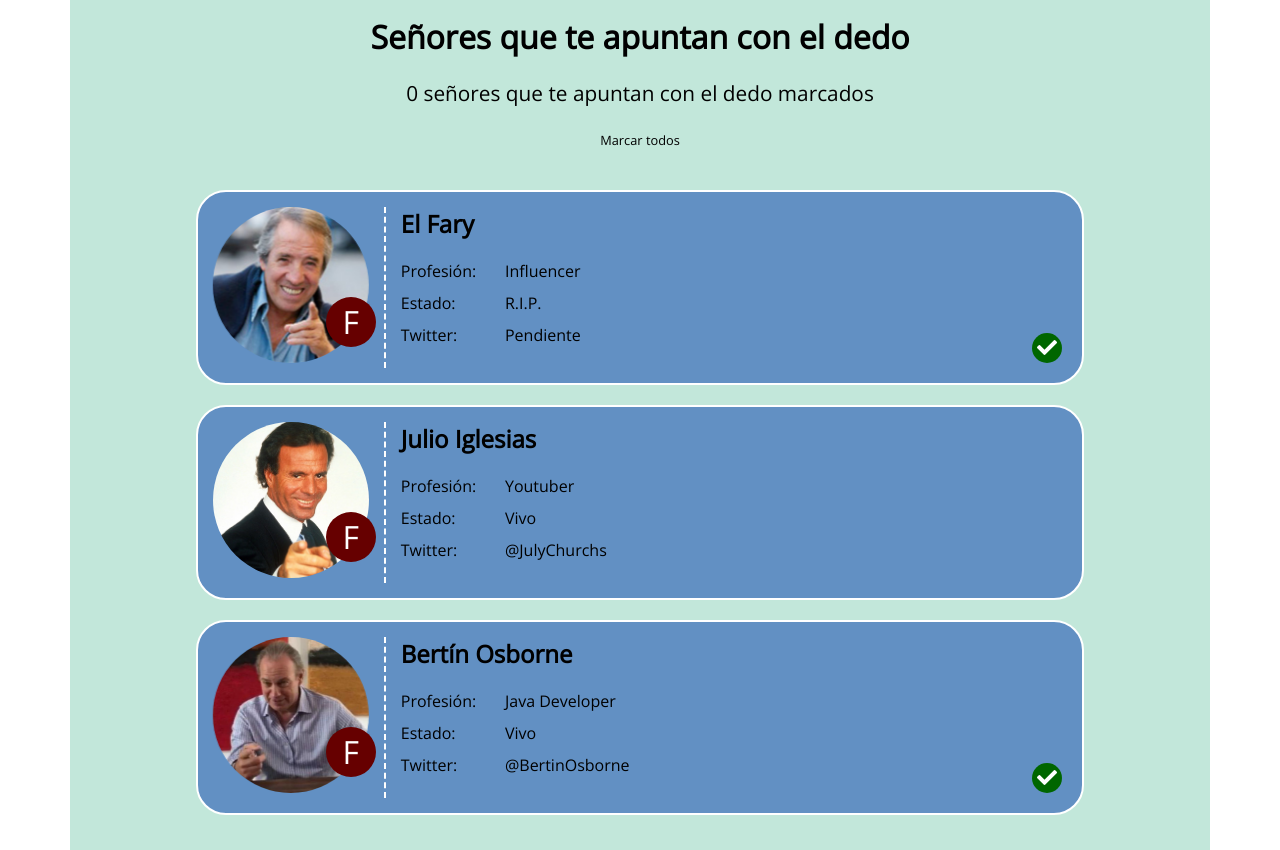
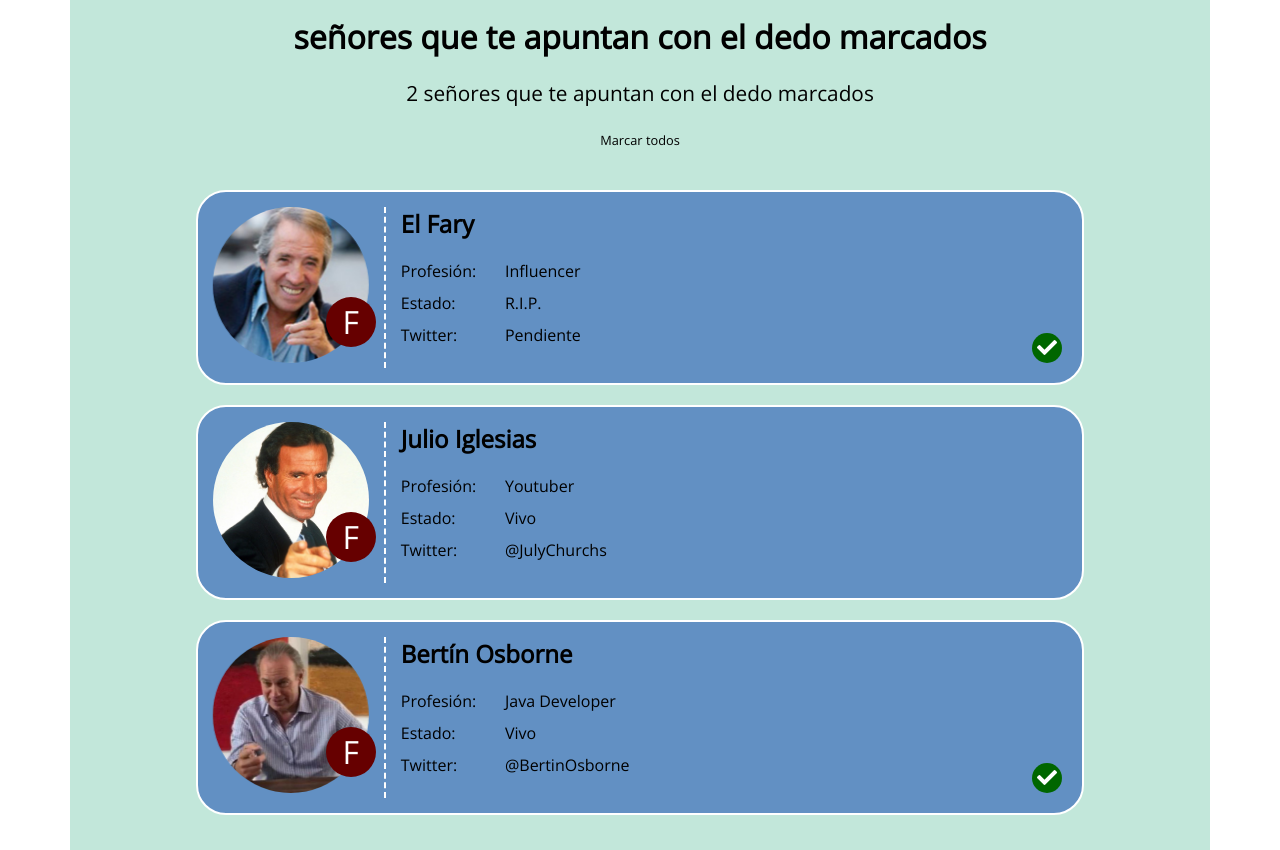
Before and after one commit to josemariaz1995/c2-react-2-senyores, a React (Create React App) app: page / in a window 1280 px wide. Built offline with nearby package versions, Linux system fonts and the light colour scheme.

Commit message:
cambiar persona gramatical dependiendo de los senyores marcados

```diff
--- a/src/App.js
+++ b/src/App.js
@@ -1,16 +1,33 @@
+import userEvent from "@testing-library/user-event";
+import { useEffect, useState } from "react";
 import { Cabecera } from "./components/Cabecera";
 import { Senyores } from "./components/Senyores";
 import { Tarjeta } from "./components/Tarjeta";
 function App() {
-  const senyores = new Array(Senyores());
-  console.log(senyores[0]);
+  const [senyores, setSenyores] = useState(new Array(Senyores())[0]);
+  console.log(senyores);
+  const modificarMarcado = (id, marcado) =>
+    setSenyores((senyores) =>
+      senyores.map((senyor) => {
+        if (senyor.id === id) {
+          return { ...senyor, marcado: !senyor.marcado };
+        } else {
+          return senyor;
+        }
+      })
+    );
 
   return (
     <div className="contenedor">
-      <Cabecera />
+      <Cabecera senyores={senyores} />
       <main>
-        {senyores[0].map((senyor) => (
-          <Tarjeta key={senyor.id} senyores={senyor} />
+        {senyores.map((senyor) => (
+          <Tarjeta
+            key={senyor.id}
+            marcado={senyor.marcado}
+            senyores={senyor}
+            modificarMarcado={modificarMarcado}
+          />
         ))}
       </main>
     </div>
--- a/src/components/Cabecera.jsx
+++ b/src/components/Cabecera.jsx
@@ -1,10 +1,31 @@
-export const Cabecera = () =>{
-  return(
-  <>
-  <header className="cabecera">
-  <h1>Señores que te apuntan con el dedo</h1>
-  <p className="totales"><span className="nmarcados">0</span> señores que te apuntan con el dedo marcados</p>
-  <a className="accion-marcar" href="marcar-todos">Marcar todos</a>
-</header>
-</>)
-}
+import { useState } from "react";
+
+export const Cabecera = (props) => {
+  const { senyores } = props;
+  const [titulo, setTitutlo] = useState(
+    "señores que te apuntan con el dedo marcados"
+  );
+
+  const marcados = senyores.reduce(
+    (contador, senyor) => (senyor.marcado ? contador + 1 : contador),
+    0
+  );
+
+  const fraseApuntan = ` señor${marcados === 1 ? " " : "es "} que te apunta${
+    marcados === 1 ? " " : "n  "
+  } con el dedo marcado${marcados === 1 ? " " : "s "}`;
+  return (
+    <>
+      <header className="cabecera">
+        <h1>{titulo}</h1>
+        <p className="totales">
+          <span className="nmarcados">{marcados}</span>
+          {fraseApuntan}
+        </p>
+        <a className="accion-marcar" href="marcar-todos">
+          Marcar todos
+        </a>
+      </header>
+    </>
+  );
+};
--- a/src/components/Tarjeta.jsx
+++ b/src/components/Tarjeta.jsx
@@ -1,9 +1,15 @@
+import { useState } from "react";
+
 export const Tarjeta = (props) => {
   const {
-    senyores: { nombre, profesion, twitter, estado, imagen, marcado },
+    senyores,
+    senyores: { id, nombre, profesion, twitter, estado, imagen },
+    marcado,
+    modificarMarcado,
   } = props;
+
   return (
-    <article className="senyor">
+    <article className="senyor" onClick={() => modificarMarcado(id, marcado)}>
       <div className="avatar">
         <img
           src={imagen}
```
Also changed, not shown: src/components/MarcarTodos.jsx (added).
